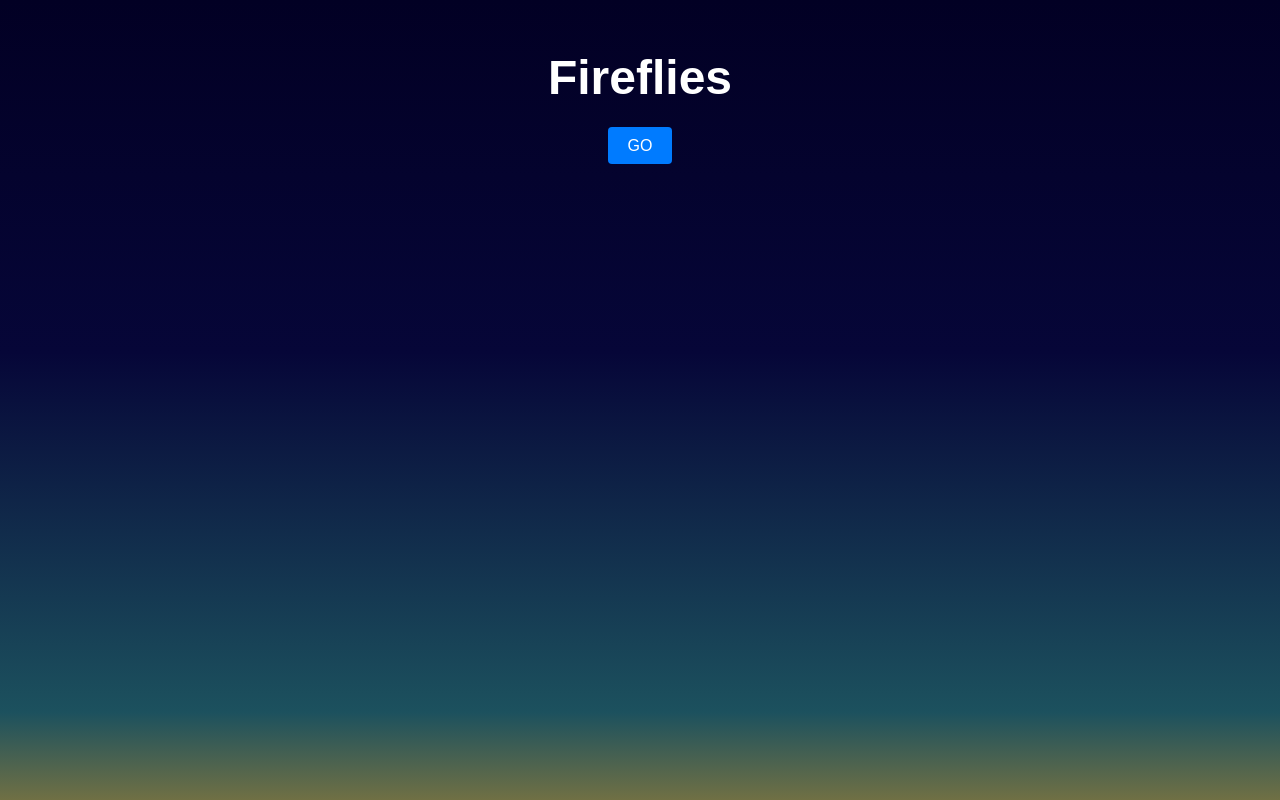
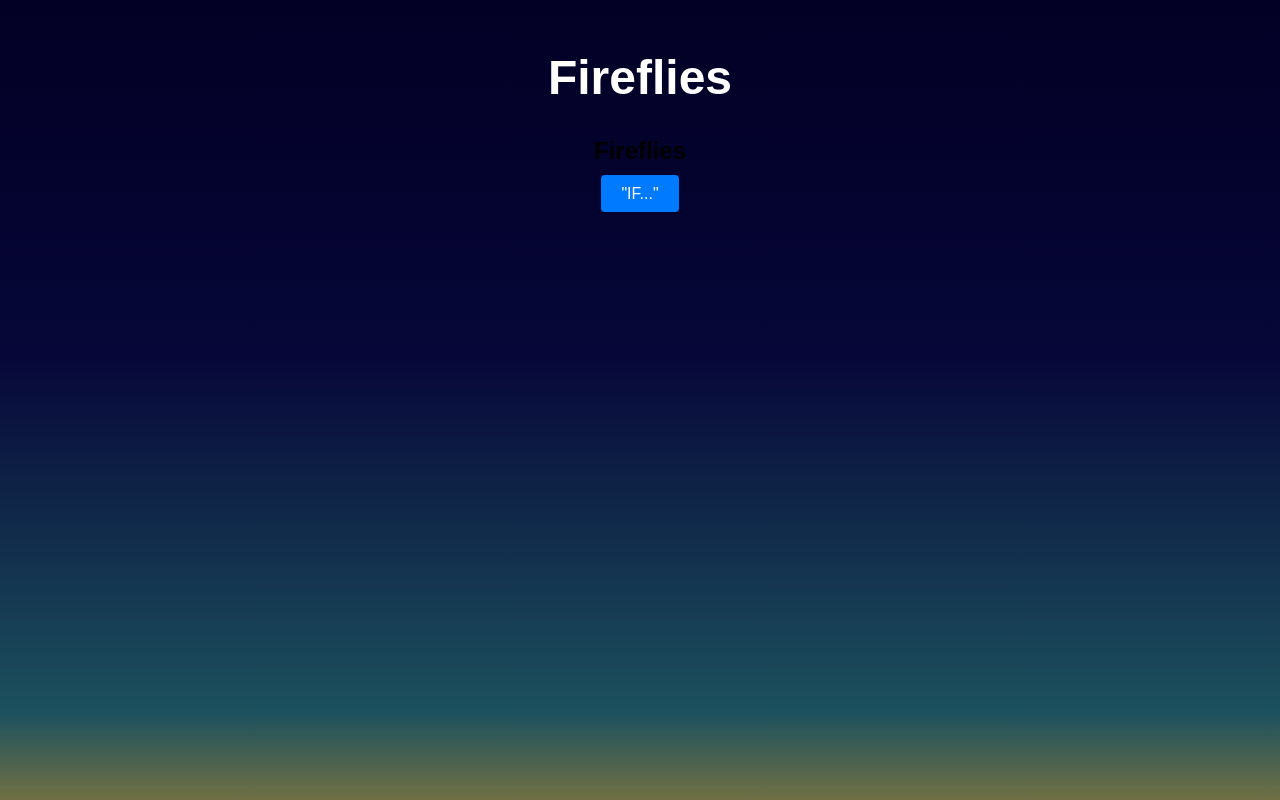
Before and after one commit to aptuckey/aptuckey.github.io, a plain HTML site: page index.html in a window 1280 px wide. Drawn offline with Linux system fonts and the light colour scheme.

Commit message:
Update index.html

```diff
--- a/index.html
+++ b/index.html
@@ -6,6 +6,7 @@
   </head>
   <body>
     <h1>Fireflies</h1>
-    <a id="bookmarklet" href="javascript:(function()%7Bjavascript:var%20s%3Ddocument.createElement(%27script%27)%3Bs.setAttribute(%27src%27,%27https://aptuckey.github.io/ff.js%27)%3Bdocument.body.appendChild(s)%3B%7D)()%3B" class="" style="">GO</a>
+      <h2>Fireflies</h2>
+    <a id="bookmarklet" href="javascript:(function()%7Bjavascript:var%20s%3Ddocument.createElement(%27script%27)%3Bs.setAttribute(%27src%27,%27https://aptuckey.github.io/ff.js%27)%3Bdocument.body.appendChild(s)%3B%7D)()%3B" class="" style="">"if..."</a>
   </body>
 </html>
```
